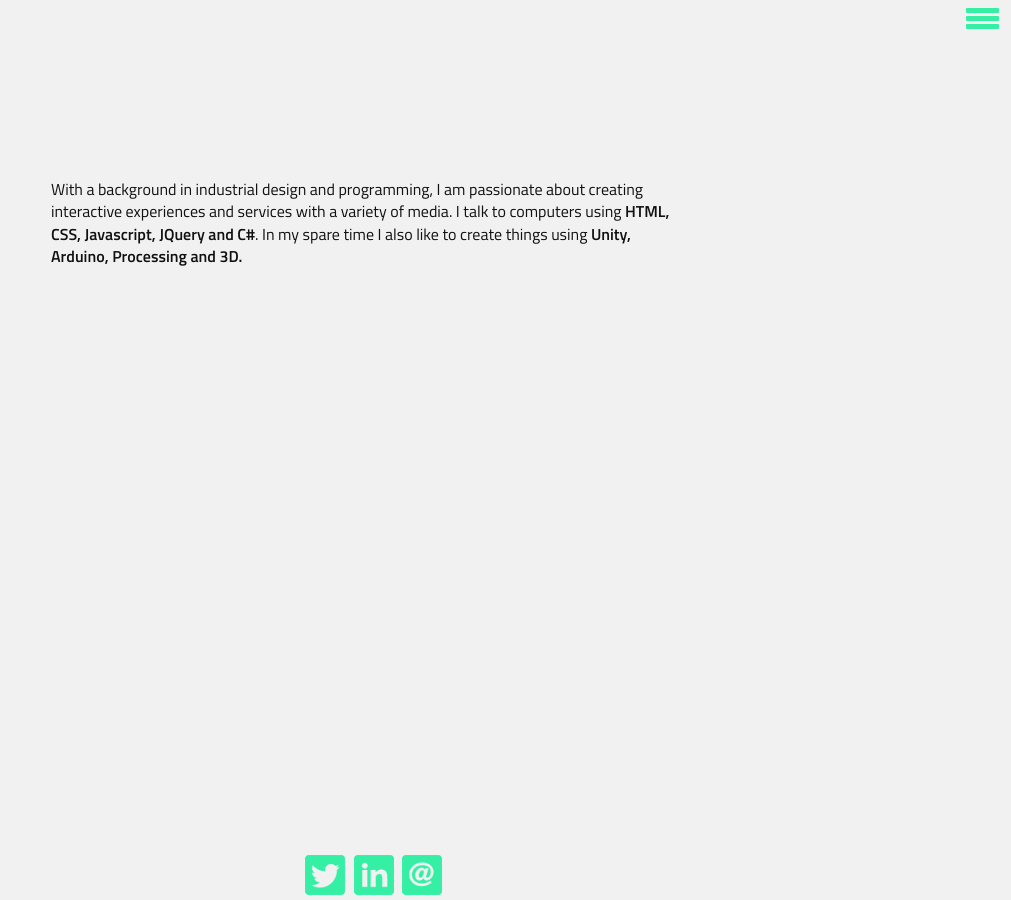
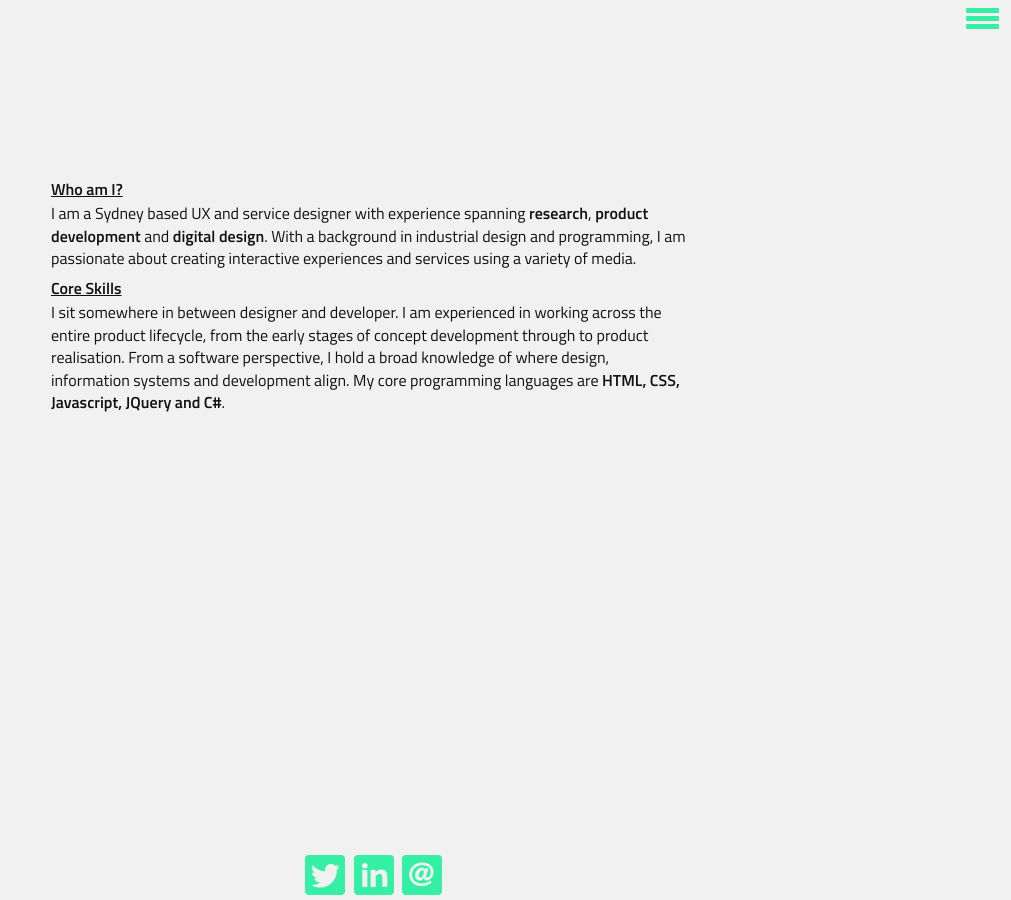
Before and after one commit to Mjtho/Mjtho.github.io, a Jekyll site: the page built from about.html, in a window 1280 px wide and 900 px high. Shown: the whole window, without its empty margins (269-1280 px from the left). Built offline with Jekyll 4.4.1, drawn with Linux system fonts in a browser that asks for light colours.

Commit message:
updates to pages

```diff
--- a/about.html
+++ b/about.html
@@ -1,14 +1,18 @@
 ---
 layout: default
 ---
-
+<div class="scene-element">
   <a href="work.html">
     <div class="nav-left cursor-work-left"></div>
   </a>
 
-  <div class="main-div" id="main-body">
-    <div>
-      <p class="about-me">With a background in industrial design and programming, I am passionate about creating interactive experiences and services with a variety of media. I talk to computers using <span class="bold">HTML, CSS, Javascript, JQuery and C#</span>. In my spare time I also like to create things using <span class="bold">Unity, Arduino, Processing and 3D.</span></p>
+  <div class="main-div overflow" id="main-body">
+    <div class="about-me">
+      <p class="bold about-header">Who am I?</p>
+      <p>I am a Sydney based UX and service designer with experience spanning <span class="bold">research</span>, <span class="bold">product development</span> and <span class="bold">digital design</span>. With a background in industrial design and programming, I am passionate about creating interactive experiences and services using a variety of media.</p>
+      <p class="bold about-header">Core Skills</p>
+      <p>I sit somewhere in between designer and developer. I am experienced in working across the entire product lifecycle, from the early stages of concept development through to product realisation. From a software perspective, I hold a broad knowledge of where design, information systems and development align. My core programming languages are <span class="bold">HTML, CSS, Javascript, JQuery and C#</span>.</p>
+      <!-- <p>With a background in industrial design and programming, I am passionate about creating interactive experiences and services with a variety of media. I talk to computers using <span class="bold">HTML, CSS, Javascript, JQuery and C#</span>. In my spare time I also like to create things using <span class="bold">Unity, Arduino, Processing and 3D.</span></p> -->
       <!-- <p class='blog'>To see what I’m currently working on have a look at my blog <a class='link'>here</a>.</p> -->
     </div>
   </div>
@@ -16,3 +20,4 @@ layout: default
   <a href="index.html">
     <div class="nav-right cursor-home-right"></div>
   </a>
+</div>
--- a/index.html
+++ b/index.html
@@ -2,15 +2,19 @@
 layout: default
 ---
 
+	<div class="scene-element">
+		<div class='mobile-div'>
+			<p class='mobile-greeting'>Morgan Thomas is a UX Designer based in Sydney, Australia</p>
+		</div>
 	  <a href="about.html">
 	    <div class="nav-left cursor-about-left"></div>
 	  </a>
 
 	  <div class="main-div main-div-cursor">
-<!--   	<p class='mobile-greeting'>Morgan Thomas is a UX Designer based in Sydney, Australia</p> -->
 	      <img src="../assets/img/home/welcome-cursor.png" class="follow"/>
 	  </div>
 
 	  <a href="work.html">
 	    <div class="nav-right cursor-work-right"></div>
 	  </a>
+  </div>
--- a/work.html
+++ b/work.html
@@ -1,6 +1,7 @@
 ---
 layout: default
 ---
+<div class="scene-element">
   <a href="index.html">
     <div class="nav-left cursor-home-left"></div>
   </a>
@@ -16,3 +17,4 @@ layout: default
   <a href="about.html">
     <div class="nav-right cursor-about-right"></div>
   </a>
+</div>
```
Lines whose indentation alone changed are shown as unchanged.
